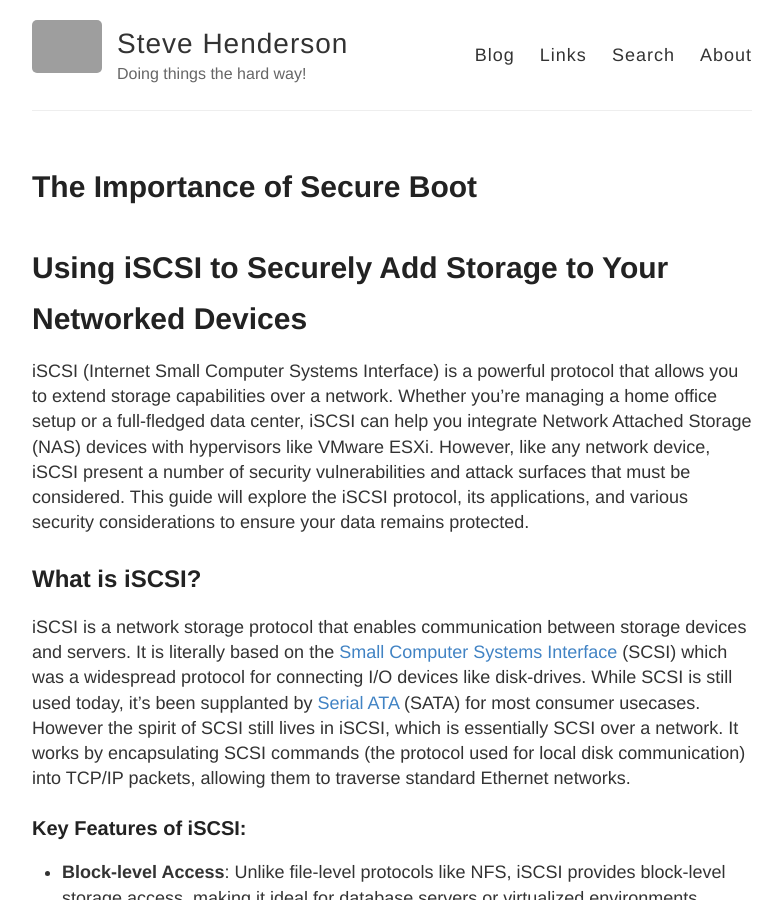
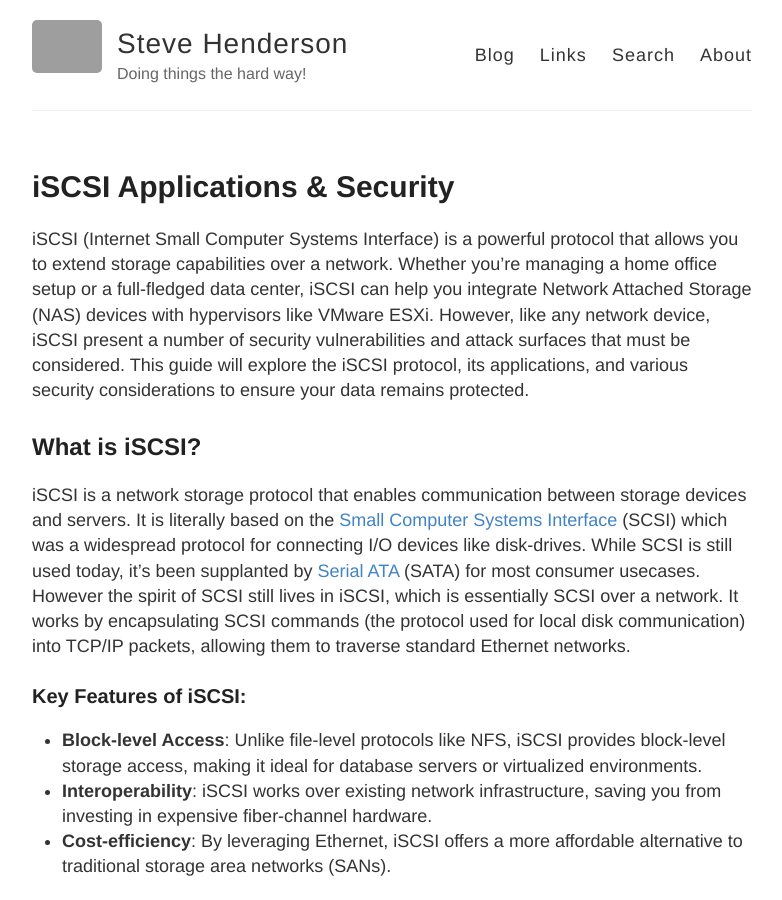
Before and after one commit to stevehenderson/stevehenderson.github.io, a Jekyll site: the page built from _posts/2025-02-08-iSCSI-Security.md, in a window 1280 px wide and 900 px high. Shown: the whole window, without its empty margins (248-1030 px from the left). Built offline with Jekyll 4.4.1, drawn with Linux system fonts in a browser that asks for light colours; grey boxes are pictures that could not be loaded.

Commit message:
Updating

```diff
--- a/_posts/2025-02-08-iSCSI-Security.md
+++ b/_posts/2025-02-08-iSCSI-Security.md
@@ -1,11 +1,9 @@
 ---
 layout: post
-title: The Importance of Secure Boot
+title: iSCSI Applications & Security
 categories: ['blog']
 tags: ['cyber', 'iscsi', 'networking']
 ---
-
-# Using iSCSI to Securely Add Storage to Your Networked Devices
 
 iSCSI (Internet Small Computer Systems Interface) is a powerful protocol that allows you to extend storage capabilities over a network. Whether you're managing a home office setup or a full-fledged data center, iSCSI can help you integrate Network Attached Storage (NAS) devices with hypervisors like VMware ESXi. However, like any network device, iSCSI present a number of security vulnerabilities and attack surfaces that must be considered.  This guide will explore the iSCSI protocol, its applications, and various security considerations to ensure your data remains protected.
 
```
